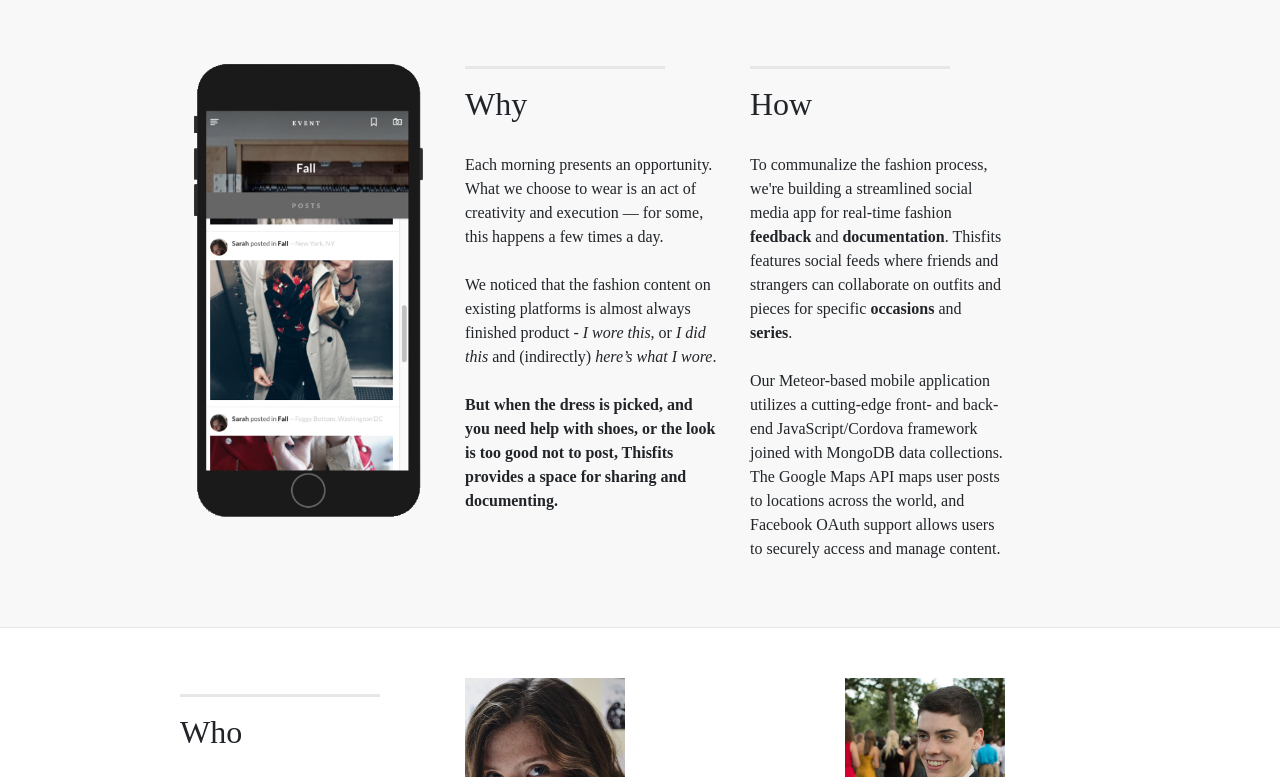
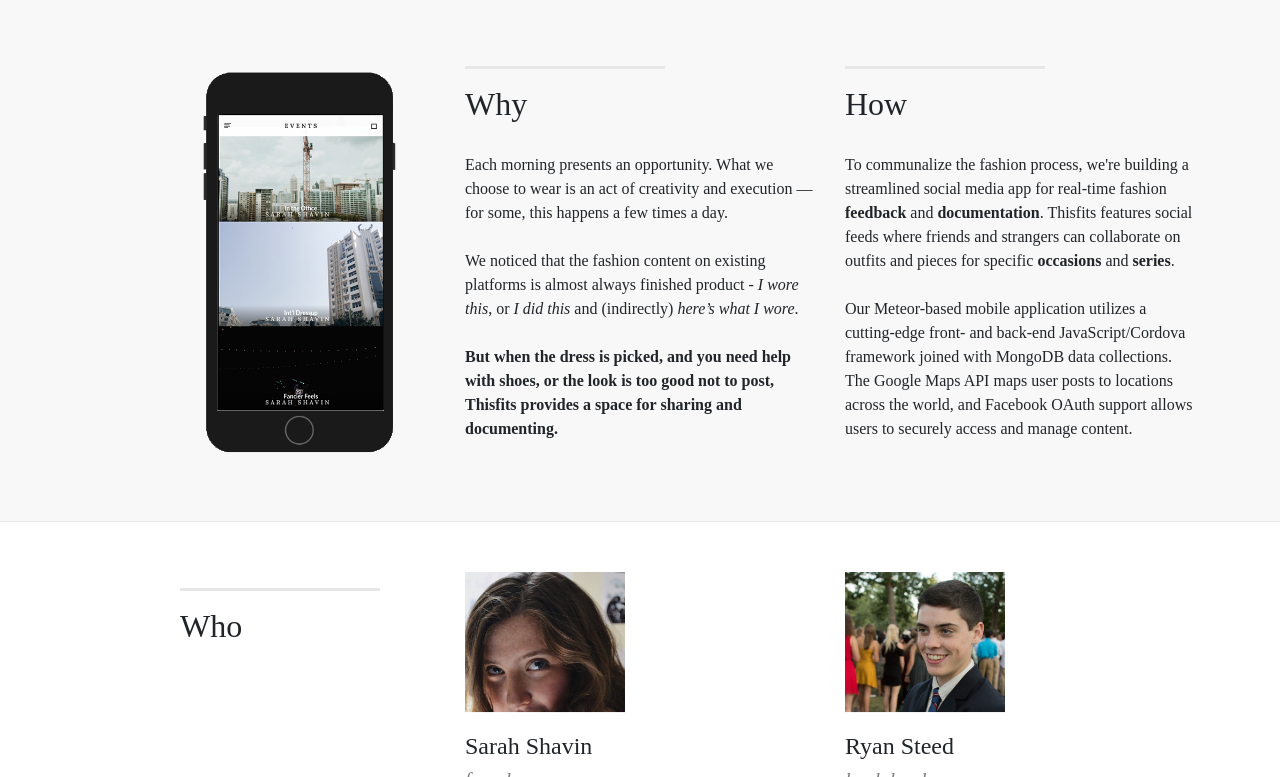
Before and after one commit to sarahshavin/sarahshavin.github.io, a website: page index.html in a window 1280 px wide. Shown: the part 772-1549 px from the top of the page. Drawn offline with Linux system fonts and the light colour scheme; a script that the page names is missing.

Commit message:
resized how and why sections

```diff
--- a/index.html
+++ b/index.html
@@ -103,9 +103,9 @@
         <div class="row">
           <div class="col-md-1"></div>
           <div class="col-md-3 auto">
-            <img class="img-fluid" src="img/blackiphone.png" alt="">
+            <img class="img-fluid" src="img/blackiPhoneevents.png" alt="">
           </div>
-          <div class="col-lg-3">
+          <div class="col-lg-4">
             <hr class="section-heading-spacer">
             <div class="clearfix"></div>
             <h2 class="section-heading">Why</h2>
@@ -119,7 +119,7 @@
               need help with shoes, or the look is too good not to post, Thisfits provides a space for sharing and documenting.</b></br>
             </p>
           </div>
-          <div class="col-lg-3">
+          <div class="col-lg-4">
             <hr class="section-heading-spacer">
             <div class="clearfix"></div>
             <h2 class="section-heading">How</h2>
```
Also changed, not shown: css/landing-page.css (line endings or trailing spaces), img/blackiPhoneevents.png (added), img/blackiPhoneposts.png (added).
